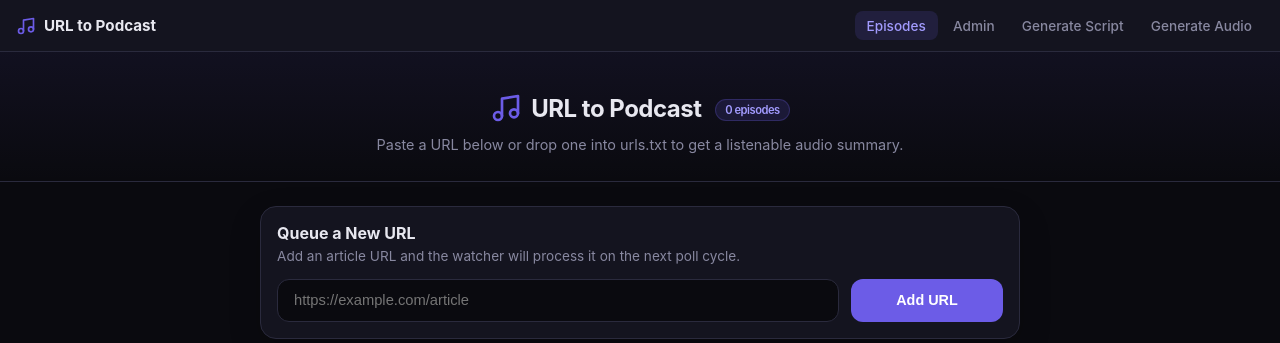
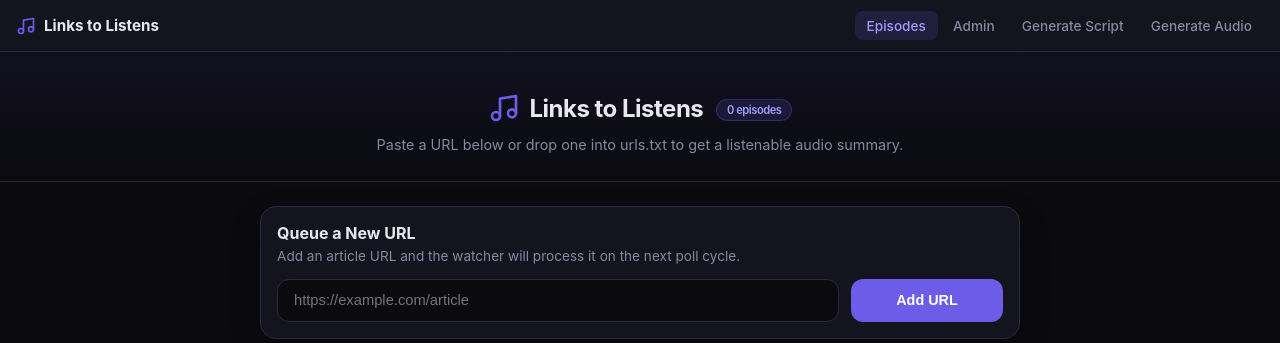
Before and after one commit to neerava/links-to-listens, a FastAPI app: page / in a window 1280 px wide. Shown: the top 343 px of the page. Run offline with FastAPI, Linux system fonts and the light colour scheme; parts of the project's set-up code (start-up, migrations or seed data) failed here and were passed over.

Commit message:
chore: rename project from "URL to Podcast" to "Links to Listens"
Update project name across app title, User-Agent strings, HTML templates,
page titles, nav, docs, tests, and temp directory paths.

```diff
--- a/app.py
+++ b/app.py
@@ -34,7 +34,7 @@ pipeline_store = PipelineStateStore(
 )
 templates = Jinja2Templates(directory=str(Path(__file__).parent / "templates"))
 
-app = FastAPI(title="URL to Podcast", docs_url=None, redoc_url=None)
+app = FastAPI(title="Links to Listens", docs_url=None, redoc_url=None)
 
 # Mount the two generation APIs under their own URI prefixes
 app.include_router(script_router, prefix="/generate-script")
@@ -188,7 +188,7 @@ async def image_proxy(url: str = Query(..., description="Remote image URL to pro
 
     try:
         async with httpx.AsyncClient(follow_redirects=True, timeout=10.0) as client:
-            resp = await client.get(url, headers={"User-Agent": "url-to-podcast/1.0"})
+            resp = await client.get(url, headers={"User-Agent": "links-to-listens/1.0"})
         if resp.status_code != 200:
             raise HTTPException(status_code=502, detail="Failed to fetch image")
     except httpx.RequestError:
--- a/scraper.py
+++ b/scraper.py
@@ -79,7 +79,7 @@ def scrape(url: str, settings: Settings | None = None) -> ScrapeResult:
             url,
             timeout=settings.scrape_timeout_sec,
             follow_redirects=True,
-            headers={"User-Agent": "url-to-podcast/1.0 (content summarizer)"},
+            headers={"User-Agent": "links-to-listens/1.0 (content summarizer)"},
         )
     except httpx.TimeoutException as exc:
         raise ScraperError(f"Request timed out after {settings.scrape_timeout_sec}s: {url}") from exc
--- a/templates/admin.html
+++ b/templates/admin.html
@@ -1,5 +1,5 @@
 {% extends "base.html" %}
-{% block title %}Admin — URL to Podcast{% endblock %}
+{% block title %}Admin — Links to Listens{% endblock %}
 {% block nav_active %}admin{% endblock %}
 
 {% block extra_css %}
--- a/templates/audio_ui.html
+++ b/templates/audio_ui.html
@@ -1,5 +1,5 @@
 {% extends "base.html" %}
-{% block title %}Generate Audio — URL to Podcast{% endblock %}
+{% block title %}Generate Audio — Links to Listens{% endblock %}
 {% block nav_active %}audio{% endblock %}
 
 {% block extra_css %}
--- a/templates/base.html
+++ b/templates/base.html
@@ -3,7 +3,7 @@
 <head>
   <meta charset="UTF-8">
   <meta name="viewport" content="width=device-width, initial-scale=1.0">
-  <title>{% block title %}URL to Podcast{% endblock %}</title>
+  <title>{% block title %}Links to Listens{% endblock %}</title>
   <style>
     :root {
       --bg: #0a0a0f;
--- a/templates/index.html
+++ b/templates/index.html
@@ -1,5 +1,5 @@
 {% extends "base.html" %}
-{% block title %}URL to Podcast{% endblock %}
+{% block title %}Links to Listens{% endblock %}
 {% block nav_active %}episodes{% endblock %}
 
 {% block extra_css %}
@@ -194,7 +194,7 @@
         <path d="M9 18V5l12-2v13"/><circle cx="6" cy="18" r="3"/><circle cx="18" cy="16" r="3"/>
       </svg>
       <h1>
-        URL to Podcast
+        Links to Listens
         <span class="badge">{{ episodes | length }} episode{{ 's' if episodes | length != 1 else '' }}</span>
       </h1>
     </div>
--- a/templates/partials/nav.html
+++ b/templates/partials/nav.html
@@ -1,9 +1,9 @@
 <nav class="nav" role="navigation">
-  <a href="/" class="nav-brand" aria-label="URL to Podcast home">
+  <a href="/" class="nav-brand" aria-label="Links to Listens home">
     <svg viewBox="0 0 24 24" fill="none" stroke="currentColor" stroke-width="2" stroke-linecap="round" stroke-linejoin="round" aria-hidden="true">
       <path d="M9 18V5l12-2v13"/><circle cx="6" cy="18" r="3"/><circle cx="18" cy="16" r="3"/>
     </svg>
-    <span>URL to Podcast</span>
+    <span>Links to Listens</span>
   </a>
   <button type="button" class="nav-toggle" aria-label="Toggle menu" aria-expanded="false" onclick="document.querySelector('.nav').classList.toggle('nav-open')">
     <span></span><span></span><span></span>
--- a/templates/script_ui.html
+++ b/templates/script_ui.html
@@ -1,5 +1,5 @@
 {% extends "base.html" %}
-{% block title %}Generate Script — URL to Podcast{% endblock %}
+{% block title %}Generate Script — Links to Listens{% endblock %}
 {% block nav_active %}script{% endblock %}
 
 {% block extra_css %}
@@ -63,7 +63,7 @@
 {% block content %}
   <div class="tool-wrap">
     <header class="tool-header">
-      <h1><span class="icon-wrap">🎙️</span> URL to Podcast Script</h1>
+      <h1><span class="icon-wrap">🎙️</span> Links to Listens Script</h1>
       <p>Paste any article URL and get a ready-to-record podcast script powered by AI.</p>
     </header>
 
--- a/tts.py
+++ b/tts.py
@@ -140,7 +140,7 @@ def _get_silent_fallback() -> str:
     """Generate a 3-second silent 24 kHz mono WAV as a last-resort voice reference."""
     import numpy as np
 
-    voice_dir = Path(tempfile.gettempdir()) / "url-to-podcast-voices"
+    voice_dir = Path(tempfile.gettempdir()) / "links-to-listens-voices"
     voice_dir.mkdir(exist_ok=True)
     voice_path = voice_dir / "default_voice.wav"
 
```
Also changed, not shown: CLAUDE.md (+1 -1 lines), docs/PRD.md (+2 -2 lines), docs/plan.md (+1 -1 lines), tests/integration/test_app.py (+1 -1 lines), README.md.
